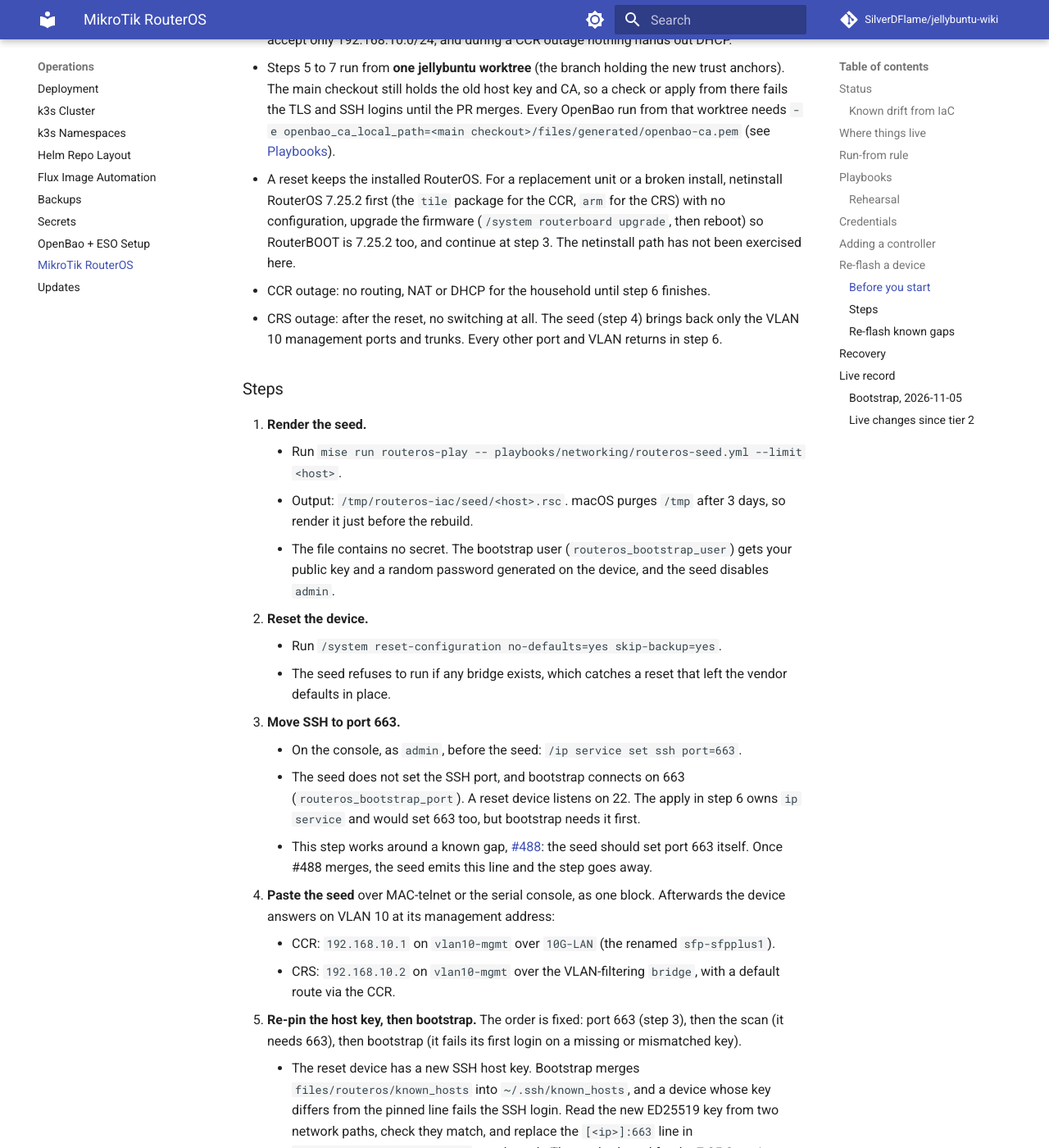
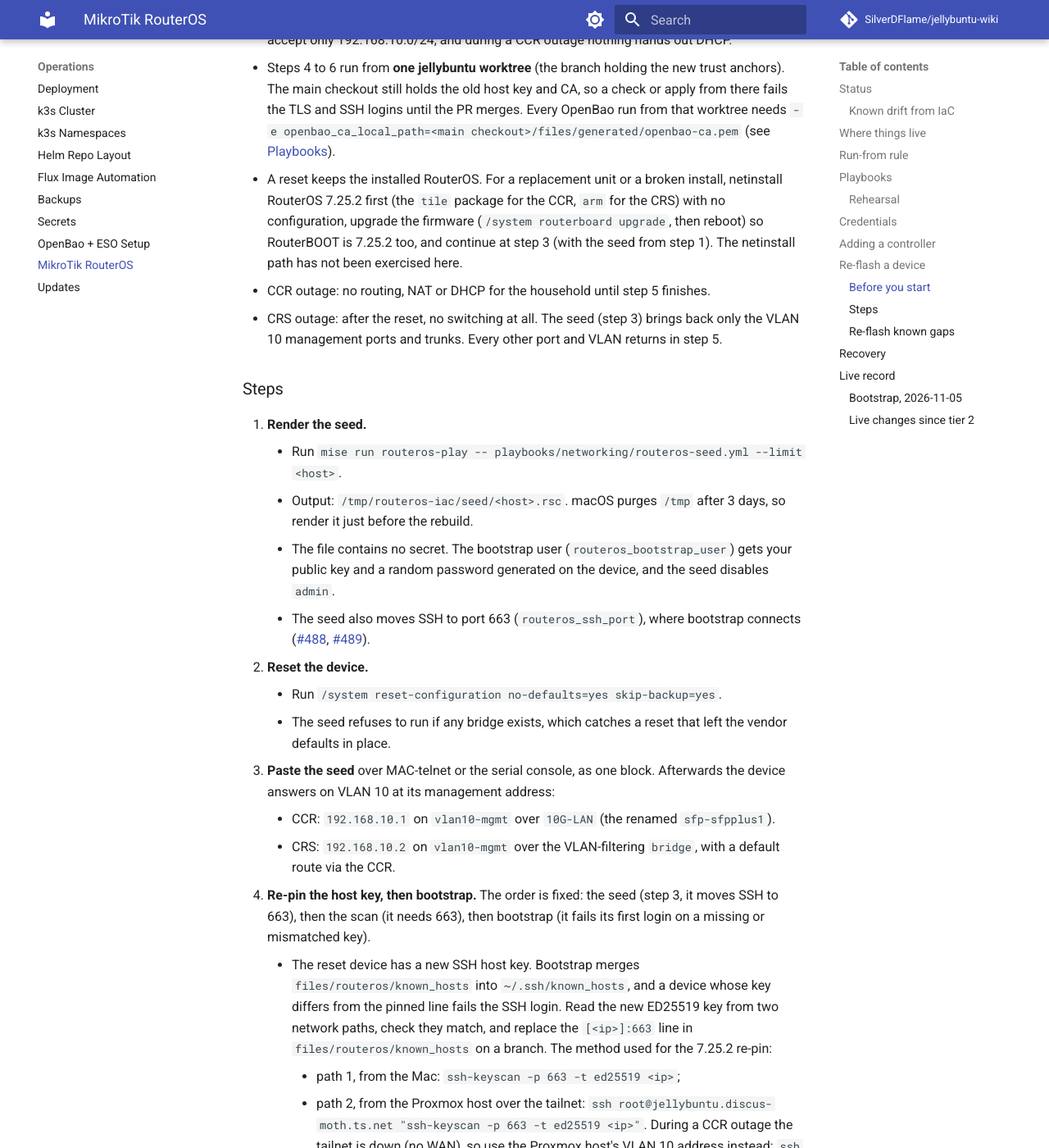
Before and after one commit to SilverDFlame/jellybuntu-wiki, an MkDocs documentation site: the page built from docs/operations/routeros.md, in a window 1280 px wide and 1400 px high, scrolled down 6062 px. Shown: the whole window at 82% size. Built offline with MkDocs 1.6.1 and Material for MkDocs 9.7.7, drawn with Linux system fonts in a browser that asks for light colours; comment, search, counter and statistics services are not loaded; some of the changed text lies outside the part shown.

Commit message:
docs(routeros): seed sets SSH 663, drop manual step
jellybuntu #489 (closes #488) makes the seed emit
/ip service set ssh port=663, so the manual pre-seed step is gone.
Steps renumber 1-6 and every in-page step reference follows.

Co-Authored-By: Claude Opus 5.5 <noreply@anthropic.com>

```diff
--- a/docs/operations/routeros.md
+++ b/docs/operations/routeros.md
@@ -181,17 +181,17 @@ section is the reference; this is the operator order.
   `10G-LAN`, so MAC-telnet from the Mac over Wi-Fi probably cannot reach a reset CCR (unverified).
 - Give the Mac a static `192.168.10.x` address before you start. Bootstrap users and api-ssl accept only
   192.168.10.0/24, and during a CCR outage nothing hands out DHCP.
-- Steps 5 to 7 run from **one jellybuntu worktree** (the branch holding the new trust anchors). The main checkout
+- Steps 4 to 6 run from **one jellybuntu worktree** (the branch holding the new trust anchors). The main checkout
   still holds the old host key and CA, so a check or apply from there fails the TLS and SSH logins until the PR
   merges. Every OpenBao run from that worktree needs
   `-e openbao_ca_local_path=<main checkout>/files/generated/openbao-ca.pem` (see [Playbooks](#playbooks)).
 - A reset keeps the installed RouterOS. For a replacement unit or a broken install, netinstall RouterOS 7.25.2 first
   (the `tile` package for the CCR, `arm` for the CRS) with no configuration, upgrade the firmware
-  (`/system routerboard upgrade`, then reboot) so RouterBOOT is 7.25.2 too, and continue at step 3. The netinstall
+  (`/system routerboard upgrade`, then reboot) so RouterBOOT is 7.25.2 too, and continue at step 3 (with the seed from step 1). The netinstall
   path has not been exercised here.
-- CCR outage: no routing, NAT or DHCP for the household until step 6 finishes.
-- CRS outage: after the reset, no switching at all. The seed (step 4) brings back only the VLAN 10 management ports
-  and trunks. Every other port and VLAN returns in step 6.
+- CCR outage: no routing, NAT or DHCP for the household until step 5 finishes.
+- CRS outage: after the reset, no switching at all. The seed (step 3) brings back only the VLAN 10 management ports
+  and trunks. Every other port and VLAN returns in step 5.
 
 ### Steps
 
@@ -201,22 +201,18 @@ section is the reference; this is the operator order.
       rebuild.
     - The file contains no secret. The bootstrap user (`routeros_bootstrap_user`) gets your public key and a random
       password generated on the device, and the seed disables `admin`.
+    - The seed also moves SSH to port 663 (`routeros_ssh_port`), where bootstrap connects
+      ([#488](https://github.com/SilverDFlame/jellybuntu/issues/488),
+      [#489](https://github.com/SilverDFlame/jellybuntu/pull/489)).
 2. **Reset the device.**
     - Run `/system reset-configuration no-defaults=yes skip-backup=yes`.
     - The seed refuses to run if any bridge exists, which catches a reset that left the vendor defaults in place.
-3. **Move SSH to port 663.**
-    - On the console, as `admin`, before the seed: `/ip service set ssh port=663`.
-    - The seed does not set the SSH port, and bootstrap connects on 663 (`routeros_bootstrap_port`). A reset device
-      listens on 22. The apply in step 6 owns `ip service` and would set 663 too, but bootstrap needs it first.
-    - This step works around a known gap,
-      [#488](https://github.com/SilverDFlame/jellybuntu/issues/488): the seed should set port 663 itself. Once #488
-      merges, the seed emits this line and the step goes away.
-4. **Paste the seed** over MAC-telnet or the serial console, as one block. Afterwards the device answers on VLAN 10
+3. **Paste the seed** over MAC-telnet or the serial console, as one block. Afterwards the device answers on VLAN 10
     at its management address:
     - CCR: `192.168.10.1` on `vlan10-mgmt` over `10G-LAN` (the renamed `sfp-sfpplus1`).
     - CRS: `192.168.10.2` on `vlan10-mgmt` over the VLAN-filtering `bridge`, with a default route via the CCR.
-5. **Re-pin the host key, then bootstrap.** The order is fixed: port 663 (step 3), then the scan (it needs 663),
-    then bootstrap (it fails its first login on a missing or mismatched key).
+4. **Re-pin the host key, then bootstrap.** The order is fixed: the seed (step 3, it moves SSH to 663), then the
+    scan (it needs 663), then bootstrap (it fails its first login on a missing or mismatched key).
     - The reset device has a new SSH host key. Bootstrap merges `files/routeros/known_hosts` into `~/.ssh/known_hosts`,
       and a device whose key differs from the pinned line fails the SSH login. Read the new ED25519 key from two
       network paths, check they match, and replace the `[<ip>]:663` line in `files/routeros/known_hosts` on a branch.
@@ -228,7 +224,7 @@ section is the reference; this is the operator order.
           `ssh root@192.168.10.4 "ssh-keyscan -p 663 -t ed25519 <ip>"`. Proxmox sits on VLAN 10 through CRS
           `sfp-sfpplus1`, and the CRS switches VLAN 10 without the CCR. After a CRS re-flash, the seed brings back
           the VLAN 10 ports (`ether1`, `ether2`, `ether3`, `ether9`, both SFP+ trunks), so the same path works once
-          step 4 is done. This LAN path is inferred from inventory and host data and has not been run;
+          step 3 is done. This LAN path is inferred from inventory and host data and has not been run;
         - a third check: the device log line for the key generation, if it is still in RAM.
     - From that branch's worktree, run
       `mise run routeros-play -- playbooks/networking/routeros-bootstrap.yml --limit <host> -e openbao_ca_local_path=<main checkout>/files/generated/openbao-ca.pem`.
@@ -236,9 +232,9 @@ section is the reference; this is the operator order.
       turns plain `api` off, restricts api-ssl to the management subnet, and fetches the new CA cert to
       `files/routeros/<host>-ca.pem` (retried 12 x 5s, [#484](https://github.com/SilverDFlame/jellybuntu/pull/484)).
     - It needs the D1 age key plus OpenBao. If OpenBao is down, swap the `openbao_ca_local_path` var for
-      `-e routeros_bootstrap_ro=false` and rerun it later without that flag; the check run in step 6 needs the RO user.
-    - Commit the new `known_hosts` line and `<host>-ca.pem` together and open the PR. It merges after step 7.
-6. **Check, then apply**, from the same worktree.
+      `-e routeros_bootstrap_ro=false` and rerun it later without that flag; the check run in step 5 needs the RO user.
+    - Commit the new `known_hosts` line and `<host>-ca.pem` together and open the PR. It merges after step 6.
+5. **Check, then apply**, from the same worktree.
     - Run the check:
       `mise run routeros-play -- playbooks/networking/routeros.yml --limit <host> -e openbao_ca_local_path=<main checkout>/files/generated/openbao-ca.pem`.
       It is read-only and needs OpenBao. On a re-flashed device it reports most paths as changed; that is expected. Among them is
@@ -247,19 +243,16 @@ section is the reference; this is the operator order.
       `mise run routeros-play -- playbooks/networking/routeros.yml --limit <host> -e routeros_apply=true`. It needs
       the D1 and main age keys.
     - The dead-man restores the pre-apply backup if the API is lost mid-run. On a re-flashed device that backup is the
-      post-bootstrap state, so a restore lands you back at the start of step 6, not at the old config.
-7. **Confirm.**
-    - A second check run (the step 6 check command, same worktree) reports `changed=0` and the boundary check passes.
+      post-bootstrap state, so a restore lands you back at the start of step 5, not at the old config.
+6. **Confirm.**
+    - A second check run (the step 5 check command, same worktree) reports `changed=0` and the boundary check passes.
     - Monitoring shows `up{job="snmp-mikrotik"} == 1` for the device.
-    - Merge the trust-anchor PR from step 5, then pull the main checkout so later runs from there see the new key
+    - Merge the trust-anchor PR from step 4, then pull the main checkout so later runs from there see the new key
       and CA.
 
 ### Re-flash known gaps
 
 - **Not yet done on hardware.** See the warning above.
-- **Seed SSH port.** The seed leaves SSH on 22, hence the manual step 3
-  ([#488](https://github.com/SilverDFlame/jellybuntu/issues/488)). Molecule cannot catch this: the harness
-  reaches CHR SSH through port 22 on purpose.
 - **Console paste.** Molecule sends the seed as one line over SSH. Pasting the multi-line file into an interactive
   console is unverified on a device. If the paste errors part-way, reset again and repeat from step 2.
 - **CRS switch paths.** CHR has no switch chip, so `prod_crs326` excludes `interface ethernet`, `interface bridge
@@ -270,7 +263,10 @@ section is the reference; this is the operator order.
 
 Settled since PR 5: the CCR `NAT` rule no longer carries `realm: ''`, which RouterOS rejected on create
 ([#469](https://github.com/SilverDFlame/jellybuntu/pull/469)), and the CCR DHCP servers' `address-lists: ''` is
-accepted on create ([#471](https://github.com/SilverDFlame/jellybuntu/pull/471)).
+accepted on create ([#471](https://github.com/SilverDFlame/jellybuntu/pull/471)). The seed moves SSH to
+port 663 itself, so bootstrap can connect to a reset device
+([#488](https://github.com/SilverDFlame/jellybuntu/issues/488),
+[#489](https://github.com/SilverDFlame/jellybuntu/pull/489)).
 
 ## Recovery
 
```
